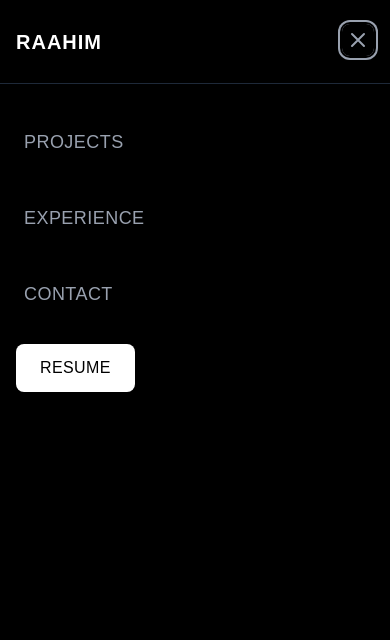
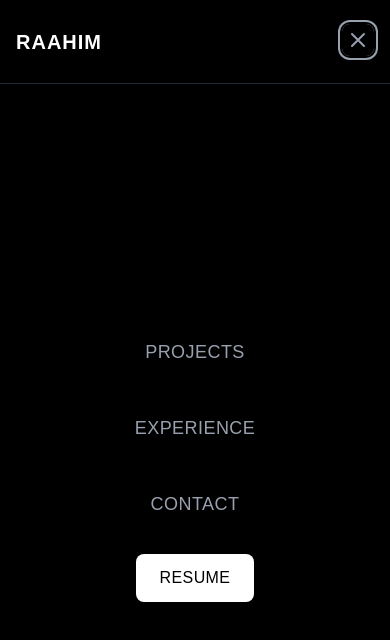
Before and after one commit to raahimanowar/portfolio, a Next.js app: page / in a window 390 px wide. Both pictures are taken after a click on the button "Open mobile menu". Shown: the top 640 px of the page. Built offline with nearby package versions, Linux system fonts and the light colour scheme.

Commit message:
fix navbar iteams allignment

```diff
--- a/app/components/ResponsiveNavbar.tsx
+++ b/app/components/ResponsiveNavbar.tsx
@@ -92,14 +92,14 @@ const ResponsiveNavbar: React.FC = () => {
       {/* Mobile menu */}
       {isMenuOpen && (
         <div className="md:hidden fixed inset-0 top-[84px] bg-black z-50">
-          <div className="flex flex-col space-y-6 px-4 pt-8">
+          <div className="flex flex-col items-center justify-center h-full space-y-6 px-4">
             {navigationItems.map((item) => (
               <Link
                 key={item.href}
                 href={item.href}
                 className={
                   item.isButton
-                    ? "bg-white text-black px-6 py-3 rounded-lg hover:bg-gray-200 transition-colors font-medium text-base uppercase tracking-wide w-fit focus:outline-none focus:ring-2 focus:ring-gray-400 focus:ring-offset-2 focus:ring-offset-black"
+                    ? "bg-white text-black px-6 py-3 rounded-lg hover:bg-gray-200 transition-colors font-medium text-base uppercase tracking-wide focus:outline-none focus:ring-2 focus:ring-gray-400 focus:ring-offset-2 focus:ring-offset-black"
                     : "text-gray-400 hover:text-white transition-colors px-2 py-3 text-lg uppercase tracking-wide focus:outline-none focus:ring-2 focus:ring-gray-400 focus:ring-offset-2 focus:ring-offset-black rounded-sm"
                 }
                 onClick={closeMenu}
```
